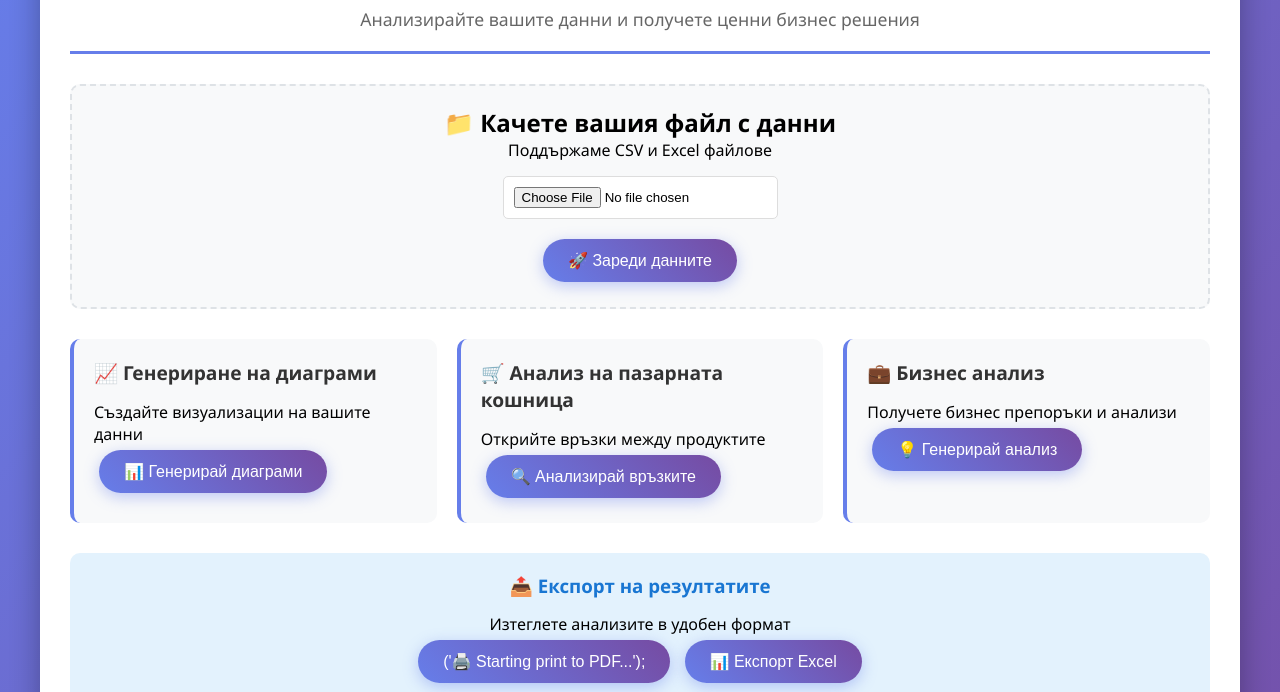
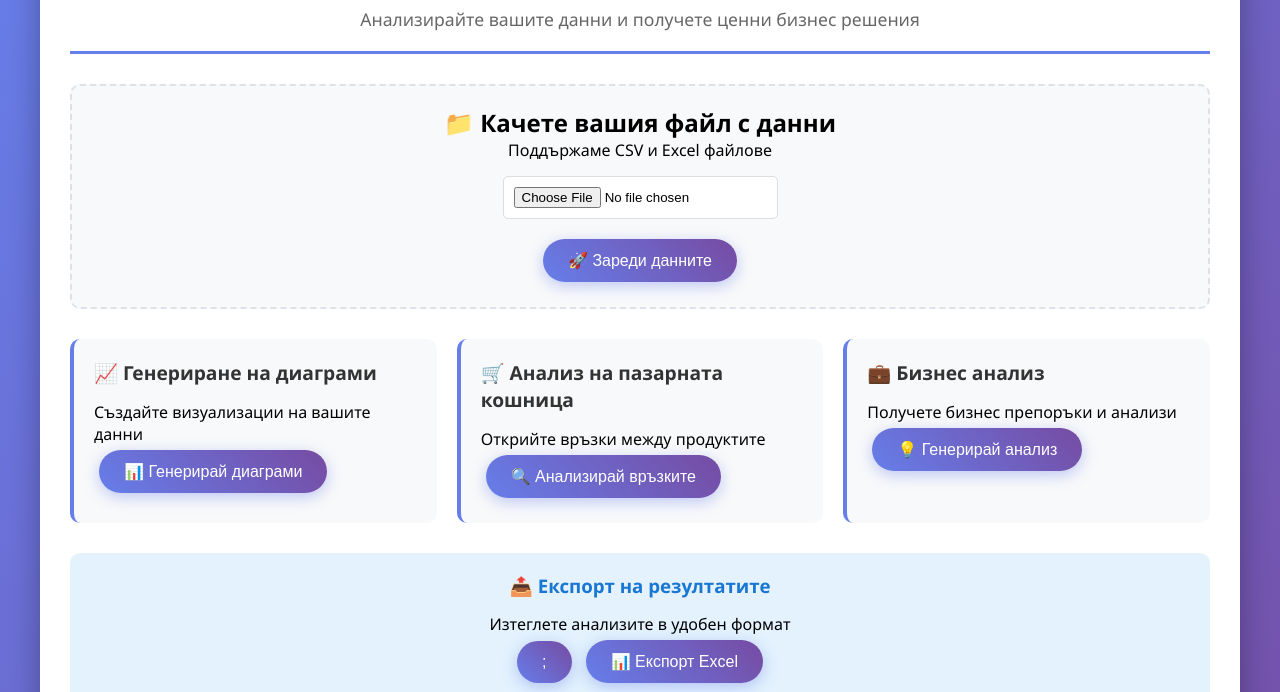
Before and after one commit to StoicDaniela/market-basket-analyzer, a plain HTML site: page index.html in a window 1280 px wide. Shown: the part 108-800 px from the top of the page. Drawn offline with nearby package versions, Linux system fonts and the light colour scheme.

Commit message:
index.html

```diff
--- a/index.html
+++ b/index.html
@@ -446,7 +446,7 @@
         <div class="export-section">
             <h3>📤 Експорт на резултатите</h3>
             <p>Изтеглете анализите в удобен формат</p>
-            <button class="btn" onclick="exportToPDF()">('🖨️ Starting print to PDF...');</button>
+            <button class="btn" onclick="exportToPDF()">;</button>
 
 
             <button class="btn" onclick="exportToExcel()">📊 Експорт Excel</button>
```
